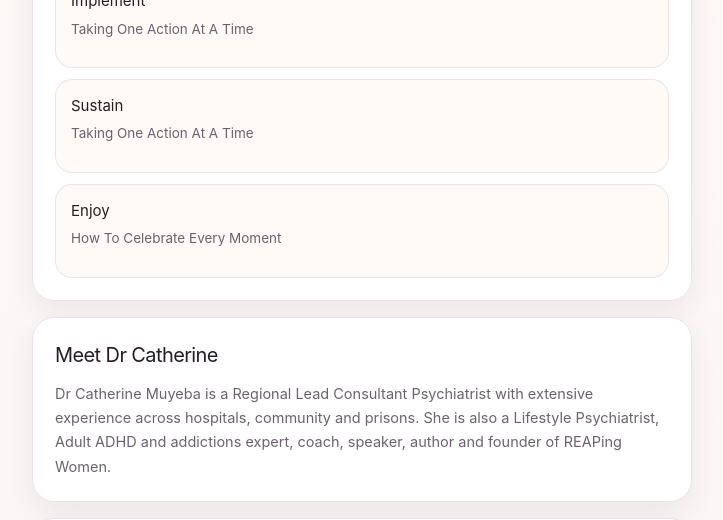
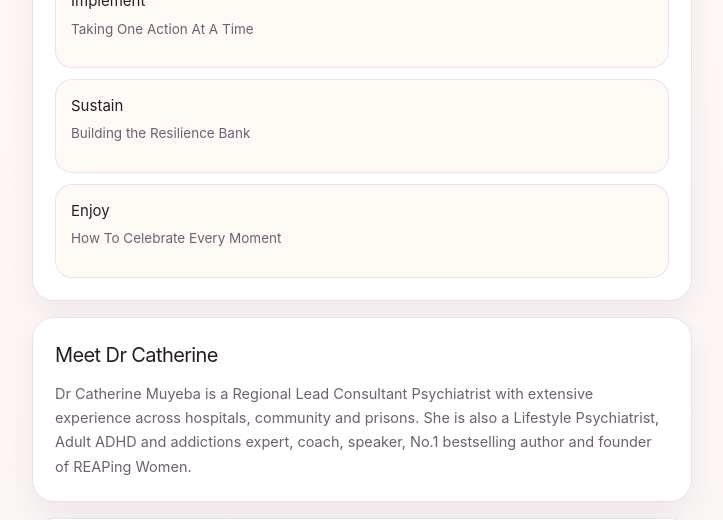
Before and after one commit to durgaprasad773/catherine-chat, a React (Vite) app: page / in a window 1280 px wide. Shown: the part 3880-4400 px from the top of the page, without its empty margins (278-1001 px from the left). Built offline with nearby package versions, Linux system fonts and the light colour scheme; no server answers.

Commit message:
Update copy

```diff
--- a/src/App.jsx
+++ b/src/App.jsx
@@ -222,7 +222,7 @@ export default function App() {
               </div>
               <div className="reap-item">
                 <h3>Sustain</h3>
-                <p>Taking One Action At A Time</p>
+                <p>Building the Resilience Bank</p>
               </div>
               <div className="reap-item">
                 <h3>Enjoy</h3>
@@ -237,7 +237,7 @@ export default function App() {
             <p>
               Dr Catherine Muyeba is a Regional Lead Consultant Psychiatrist with extensive experience across
               hospitals, community and prisons. She is also a Lifestyle Psychiatrist, Adult ADHD and addictions
-              expert, coach, speaker, author and founder of REAPing Women.
+              expert, coach, speaker, No.1 bestselling author and founder of REAPing Women.
             </p>
           </section>
 
```
